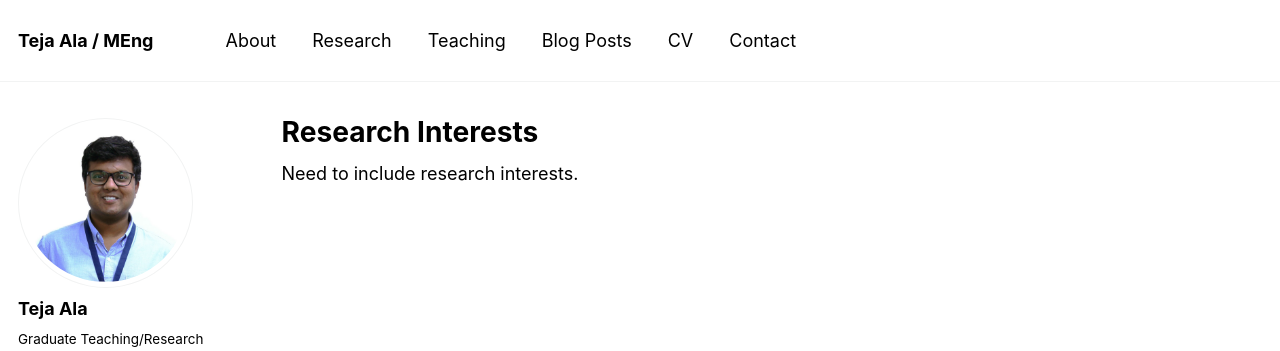
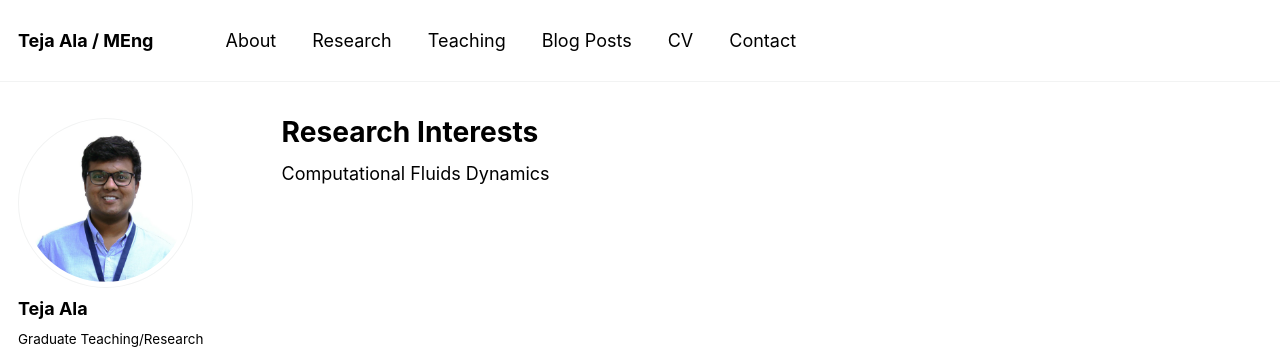
Before and after one commit to dekeract01/dekeract01.github.io, a Jekyll site: the page built from _pages/research.md, in a window 1280 px wide. Shown: the top 351 px of the page. Built offline with Jekyll 4.4.1, drawn with Linux system fonts in a browser that asks for light colours; some web fonts are replaced.

Commit message:
updated research interests

```diff
--- a/_pages/research.md
+++ b/_pages/research.md
@@ -7,4 +7,4 @@ redirect_from:
   - /research/
 ---
 
-Need to include research interests.
+Computational Fluids Dynamics
```
